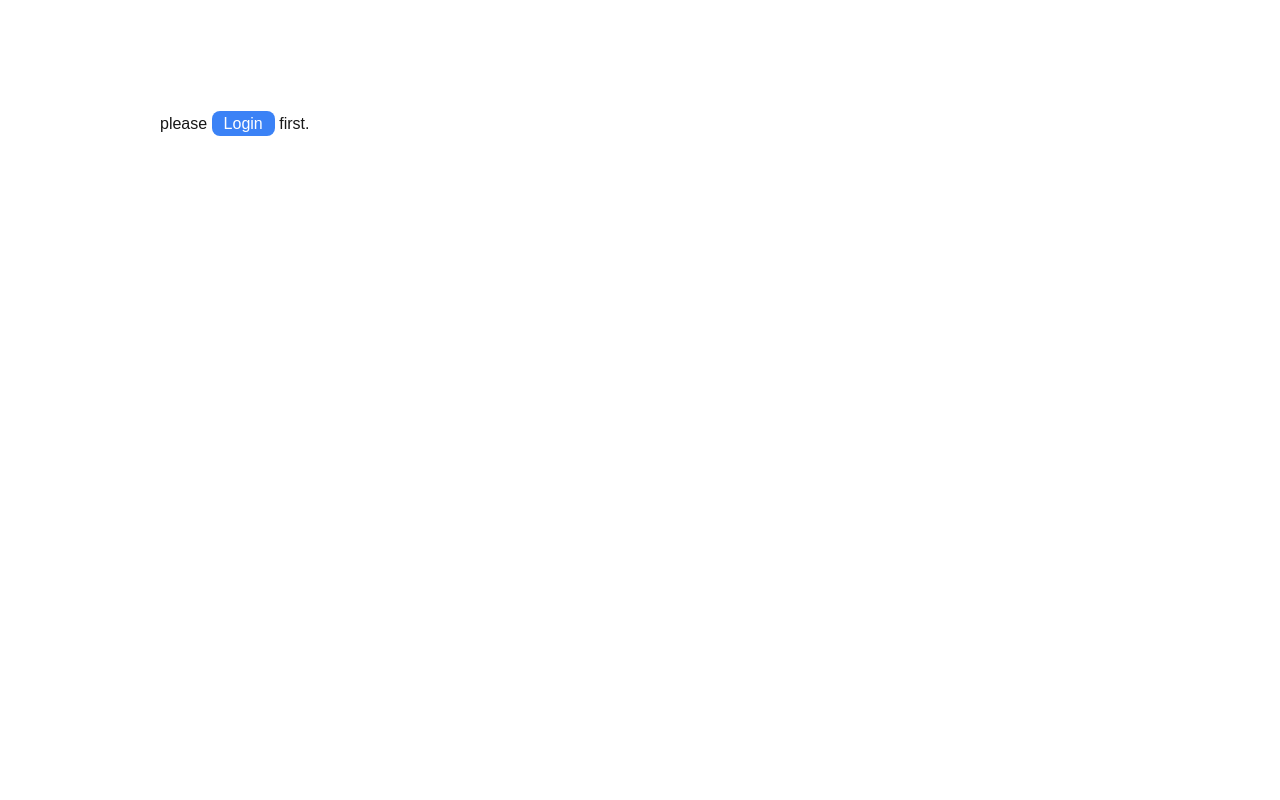
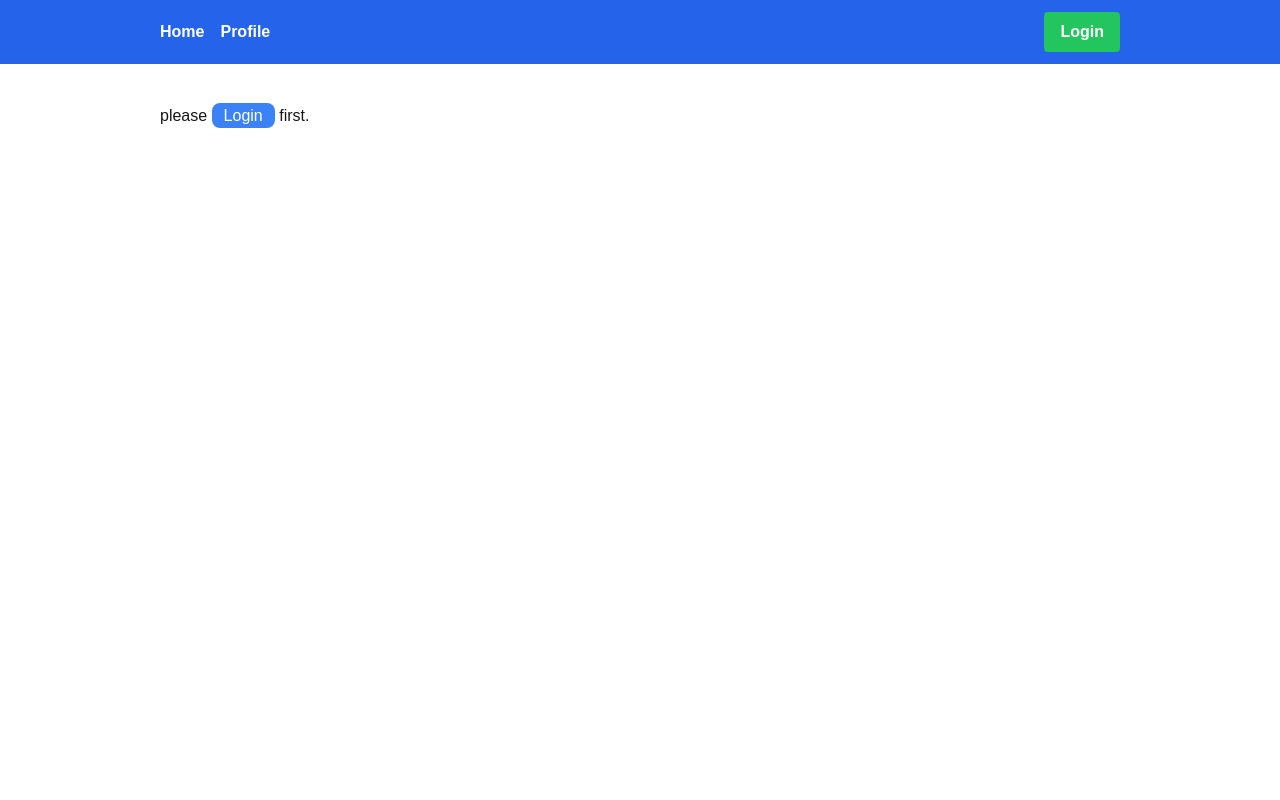
Before and after one commit to MuhammadNazmusSakib/Blog-View, a Next.js app: page /profile in a window 1280 px wide. Shown: the top 800 px of the page. Built offline with nearby package versions, Linux system fonts and the light colour scheme; no server answers.

Commit message:
readme file

```diff
--- a/app/layout.js
+++ b/app/layout.js
@@ -1,7 +1,7 @@
 import { Geist, Geist_Mono } from "next/font/google";
 import "./globals.css";
-import Navbar from "@/Components/Navbar";
-import Footer from "@/Components/Footer";
+import Navbar from "@/app/Navbar";
+import Footer from "@/app/Footer";
 
 const geistSans = Geist({
   variable: "--font-geist-sans",
@@ -20,7 +20,7 @@ export const metadata = {
 
 export default function RootLayout({ children }) {
   return (
-    <html lang="en" data-theme="light">
+    <html lang="en">
       <body
         className={`${geistSans.variable} ${geistMono.variable} antialiased`}
       >
--- a/package.json
+++ b/package.json
@@ -16,6 +16,7 @@
   },
   "devDependencies": {
     "@eslint/eslintrc": "^3",
+    "daisyui": "^4.12.23",
     "eslint": "^9",
     "eslint-config-next": "15.1.6",
     "postcss": "^8",
--- a/tailwind.config.mjs
+++ b/tailwind.config.mjs
@@ -13,5 +13,10 @@ export default {
       },
     },
   },
-  plugins: [],
+  plugins: [
+    require('daisyui'),
+  ],
+  daisyui: {
+    themes: ["light"],
+  },
 };
```
Also changed, not shown: app/Footer.jsx (renamed from Components/Footer.jsx), app/Navbar.jsx (renamed from Components/Navbar.jsx), 2 other files (tests, documents, lock files or other folders).
